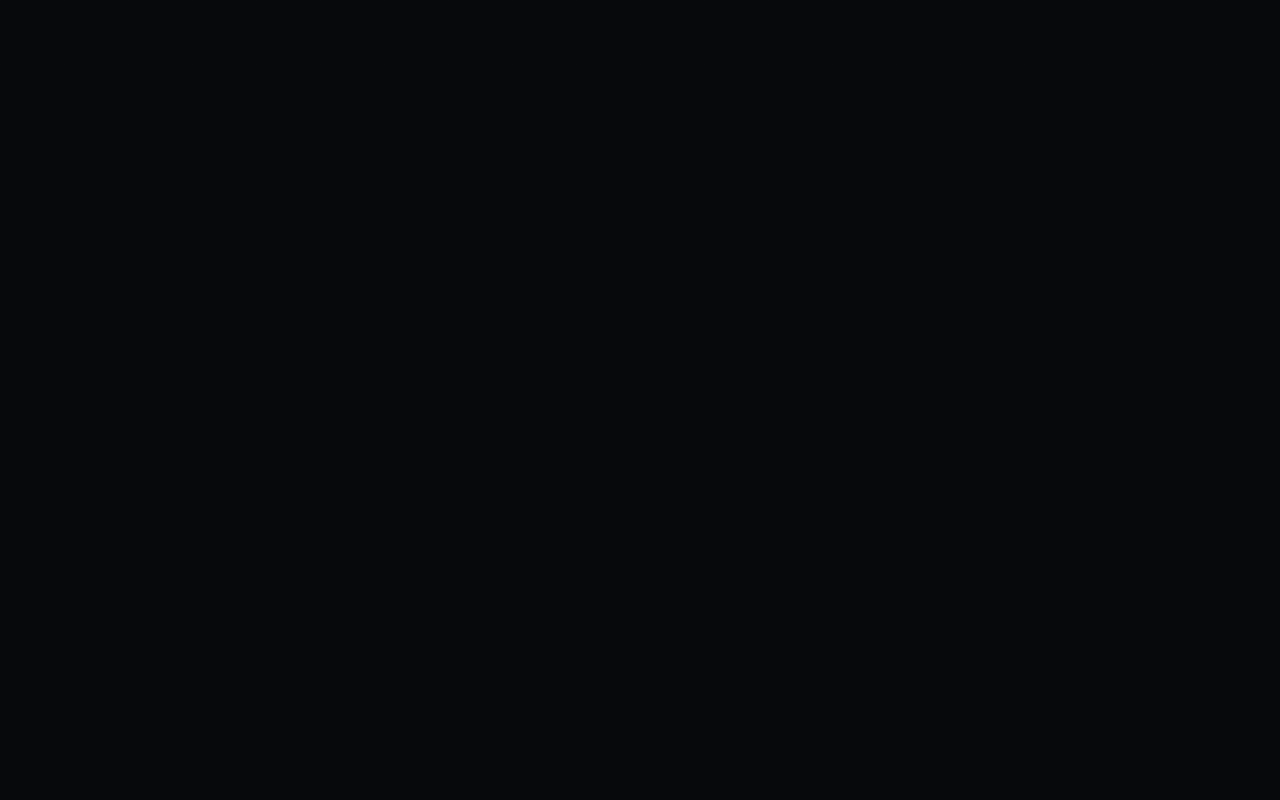
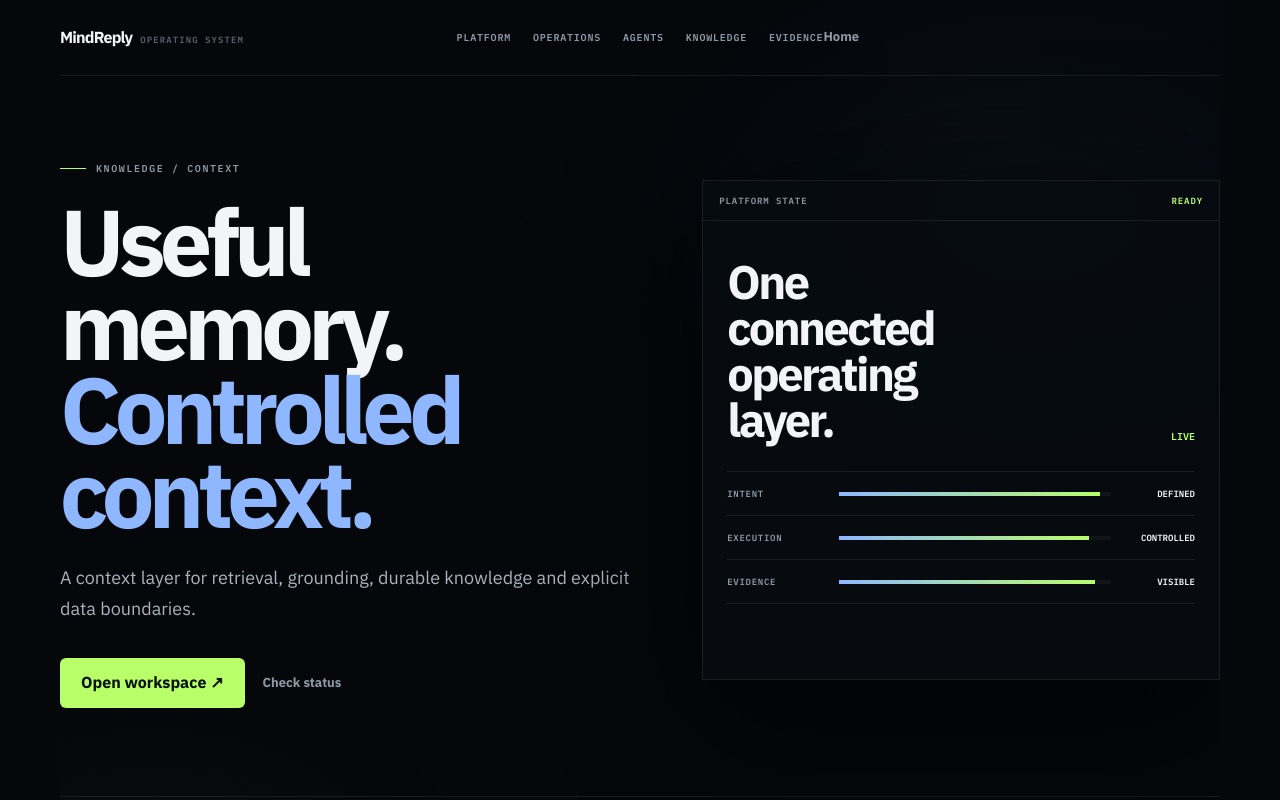
Before and after one commit to angellllkr-eng/mind-reply-core, a Next.js app in the folder apps/web-replycontrol/: page /knowledge in a window 1280 px wide. Before the commit this address had no page. Shown: the top 800 px of the page. Built offline with nearby package versions, Linux system fonts and the light colour scheme.

Commit message:
feat: build MindReply knowledge frontend

```diff
--- /dev/null
+++ b/apps/web-replycontrol/app/knowledge/page.tsx
@@ -0,0 +1,3 @@
+import { PlatformPage } from "../components/PlatformPage";
+const knowledge=[["01","Sources","Bring approved documents, records and operational knowledge into one governed context layer."],["02","Retrieval","Find relevant context at the moment a task needs it."],["03","Memory","Preserve durable project knowledge without confusing it with transient conversation state."],["04","Grounding","Show where important answers and decisions came from."],["05","Refresh","Keep knowledge current through deliberate update paths and schema checks."],["06","Boundaries","Separate protected information from data that can safely enter downstream workflows."]];
+export default function KnowledgeRoute(){return <PlatformPage eyebrow="KNOWLEDGE / CONTEXT" title={<>Useful memory.<br/><em>Controlled context.</em></>} lead="A context layer for retrieval, grounding, durable knowledge and explicit data boundaries."><section className="mc-section"><div className="mc-section-head"><span>KNOWLEDGE LAYER</span><h2>Make context available without making it invisible.</h2></div><div className="mc-rail">{knowledge.map(([n,t,d])=><article className="mc-module" key={n}><span className="num">{n}</span><h3>{t}</h3><p>{d}</p></article>)}</div></section><section className="mc-section"><div className="mc-section-head"><span>CONTEXT FLOW</span><h2>Ingest → index → retrieve → ground → record.</h2></div><div className="mc-substrate"><div><code>INGEST</code><h3>Normalize inputs</h3><p>Convert approved sources into structured, searchable material.</p></div><div><code>INDEX</code><h3>Organize retrieval</h3><p>Keep source metadata and retrieval behavior explicit.</p></div><div><code>GROUND</code><h3>Support the task</h3><p>Place useful context next to the objective rather than behind a separate product.</p></div><div><code>RECORD</code><h3>Preserve provenance</h3><p>Retain the relationship between the source, the workflow and the resulting action.</p></div></div></section></PlatformPage>}
```
